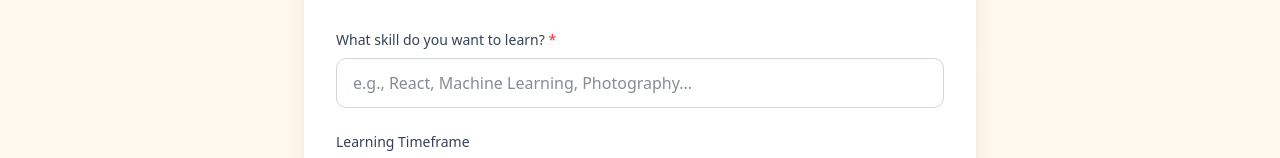
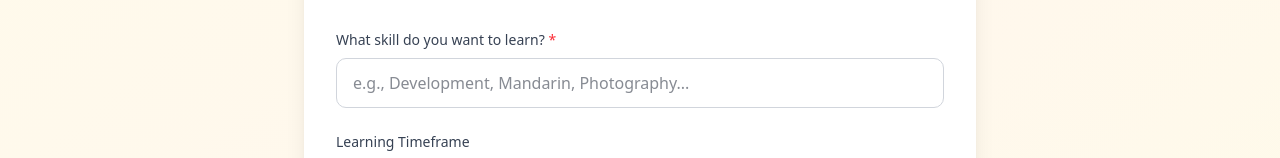
Before and after one commit to bonzo4/annulive, a Next.js app: page /roadmaps/new in a window 1280 px wide. Shown: the part 381-539 px from the top of the page. Built offline with nearby package versions, Linux system fonts and the light colour scheme; no server answers.

Commit message:
fix: skill examples

```diff
--- a/src/app/(platform)/roadmaps/new/components/RoadmapForm.tsx
+++ b/src/app/(platform)/roadmaps/new/components/RoadmapForm.tsx
@@ -160,7 +160,7 @@ export default function RoadmapForm({
             id="skill"
             value={formData.skill}
             onChange={(e) => handleInputChange("skill", e.target.value)}
-            placeholder="e.g., React, Machine Learning, Photography..."
+            placeholder="e.g., Development, Mandarin, Photography..."
             required
           />
         </div>
```
